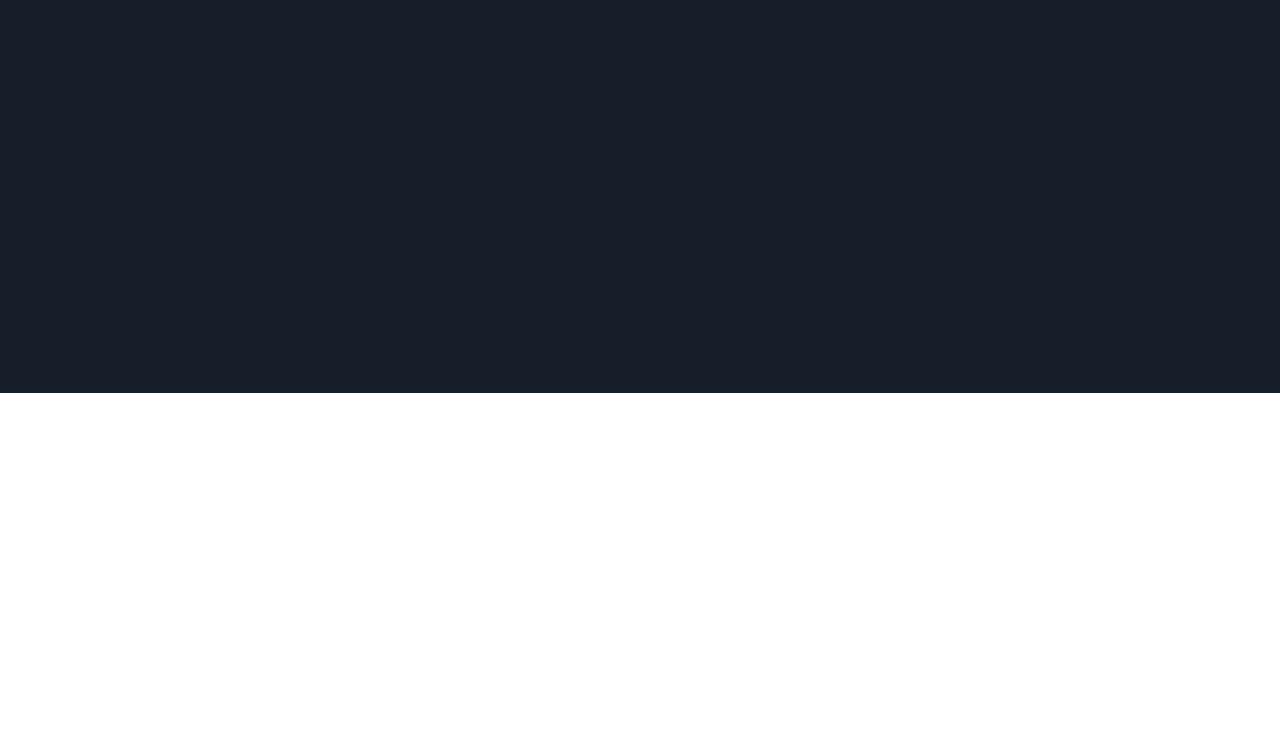
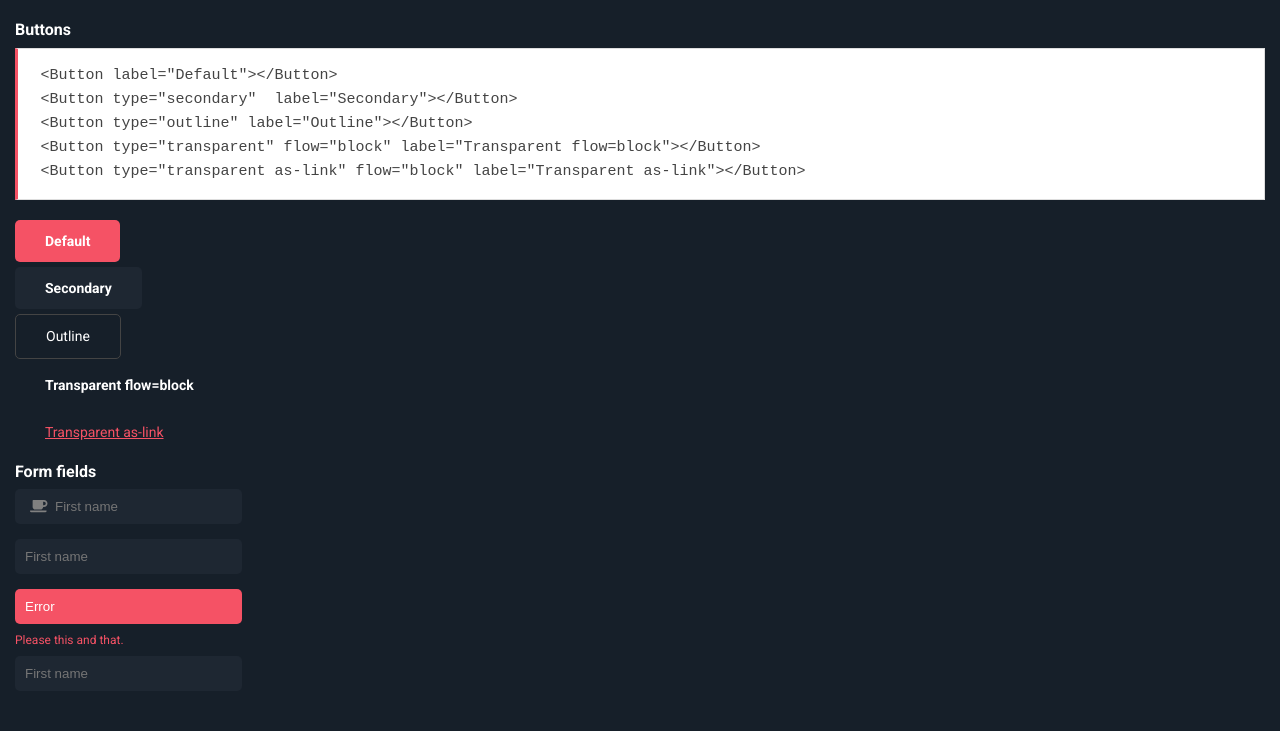
Before and after one commit to Kotrotsos/luscq, a React app in the folder luscq-components/: page / in a window 1280 px wide. Shown: the part 437-1168 px from the top of the page. Before the commit the page ends 830 px from the top, so only its background shows below. Built offline with nearby package versions, Linux system fonts and the light colour scheme.

Commit message:
added fields and buttons

```diff
--- a/luscq-components/public/index.html
+++ b/luscq-components/public/index.html
@@ -1,21 +1,22 @@
 <!DOCTYPE html>
 <html lang="en">
 <head>
-    <meta charset="utf-8" />
-    <link rel="icon" href="%PUBLIC_URL%/favicon.ico" />
-    <meta name="viewport" content="width=device-width, initial-scale=1" />
-    <meta name="theme-color" content="#000000" />
-    <meta
-      name="description"
-      content="Web site created using create-react-app"
-    />
-    <link rel="apple-touch-icon" href="%PUBLIC_URL%/logo192.png" />
-    <!--
+  <meta charset="utf-8">
+  <link href="%PUBLIC_URL%/favicon.ico"
+        rel="icon">
+  <meta content="width=device-width, initial-scale=1"
+        name="viewport">
+  <meta content="#000000"
+        name="theme-color">
+  <meta content="Web site created using create-react-app"
+        name="description">
+  <link href="%PUBLIC_URL%/logo192.png"
+        rel="apple-touch-icon"><!--
       manifest.json provides metadata used when your web app is installed on a
       user's mobile device or desktop. See https://developers.google.com/web/fundamentals/web-app-manifest/
     -->
-    <link rel="manifest" href="%PUBLIC_URL%/manifest.json" />
-    <!--
+  <link href="%PUBLIC_URL%/manifest.json"
+        rel="manifest"><!--
       Notice the use of %PUBLIC_URL% in the tags above.
       It will be replaced with the URL of the `public` folder during the build.
       Only files inside the `public` folder can be referenced from the HTML.
@@ -28,8 +29,7 @@
 </head>
 <body>
   <noscript>You need to enable JavaScript to run this app.</noscript>
-    <div id="root"></div>
-    <!--
+  <div id="root"></div><!--
       This HTML file is a template.
       If you open it directly in the browser, you will see an empty page.
 
--- a/luscq-components/src/components/Button.css
+++ b/luscq-components/src/components/Button.css
@@ -0,0 +1,39 @@
+
+
+.button {
+  display: block;
+  background-color: var(--Primary);
+  padding: 1rem 3rem;
+  border-radius: var(--Radius);
+  white-space: nowrap;
+  overflow: hidden;
+  text-overflow: ellipsis;
+  font-weight: 700;
+  max-width:200px;
+  text-align: center;
+}
+
+.button-secondary {
+  background-color: var(--darkForeground);
+}
+
+.button-outline {
+  font-weight: normal;
+  background-color: transparent;
+  border: solid var(--Outline) 1px;
+}
+
+.button-transparent {
+background-color: transparent;
+color: var(--Foreground)
+}
+
+.as-link {
+  font-weight: normal;
+  text-decoration: underline;
+  color: var(--Primary);
+}
+
+ .button:hover {
+  transform: translate(0, 1px);
+ }
--- a/luscq-components/src/components/Button.js
+++ b/luscq-components/src/components/Button.js
@@ -2,13 +2,12 @@ import React from 'react';
 
 import './Button.css';
 
-function Button() {
+function Button(props) {
+  let flow = props.flow? props.flow : '';
   return (
-    <div className="lButton">
-
-      Hi
-
-    </div>
+    <button className={'button button-' + props.type + ' ' + flow }>
+      {props.label}
+    </button>
   );
 }
 
--- /dev/null
+++ b/luscq-components/src/components/Formfield.css
@@ -0,0 +1,36 @@
+input {
+  border: none;
+  background-image: none;
+  background-color: transparent;
+  box-shadow: none;
+}
+
+.formField input {
+  background-color: var(--darkForeground);
+  padding: 10px 40px 10px 10px;
+  border-radius: var(--Radius);
+  color: var(--Foreground);
+  margin-bottom: 10px;
+}
+
+.formField .icon {
+  position: absolute;
+  left: 30px;
+  color: gray;
+  line-height: 2.5;
+}
+
+.formField.has-icon input {
+  padding: 10px 10px 10px 40px;
+}
+
+.formField.has-error input {
+  background-color: var(--Primary);
+}
+
+.formField .errorMessage {
+  color: var(--Primary);
+  font-size: 1.2rem;
+  line-height: 1;
+  margin-bottom: 10px;
+}
--- /dev/null
+++ b/luscq-components/src/components/Utilities.css
@@ -0,0 +1,21 @@
+
+
+
+
+.spacer-10, .spacer-20 {
+  display: block;
+}
+.spacer-10 {
+  height: 10px;
+}
+.spacer-20 {
+  height: 20px;
+}
+
+
+.block {
+  display: block;
+}
+.inline {
+  display: inline-block;
+}
--- /dev/null
+++ b/luscq-components/src/components/Utilities.js
@@ -0,0 +1,11 @@
+import React from 'react';
+
+import './Utilities.css';
+
+function Spacer(props) {
+  return (
+    <div className={'spacer-10 spacer-' + props.size}></div>
+  );
+}
+
+export { Spacer }
--- a/luscq-components/src/views/App.css
+++ b/luscq-components/src/views/App.css
@@ -6,6 +6,7 @@
   --darkForeground: #1e2732;
   --darkBackground: #161f29;
   --Foreground: #FFF;
+  --Outline: #444;
   --Radius: 5px;
   --Spacing: 15px;
   --primaryFont: "Roboto";
--- a/luscq-components/src/views/App.js
+++ b/luscq-components/src/views/App.js
@@ -2,8 +2,11 @@ import React from 'react';
 
 import './App.css';
 import Text from '../components/Text.js'
-
-// import Button from '../components/Button.js'
+import Button from '../components/Button.js'
+import { Spacer } from '../components/Utilities.js';
+import { FontAwesomeIcon } from '@fortawesome/react-fontawesome';
+import { faCoffee } from '@fortawesome/free-solid-svg-icons'
+import '../components/Formfield.css';
 function App() {
   return (
     <div className="App">
@@ -16,6 +19,11 @@ function App() {
           until we have setup Storybook
         </Text>
 
+        {/*
+
+        */}
+<Text type="headline">Single components (AKA Elements) </Text>
+        <Spacer></Spacer>
         <Text class="title">
           Typography
         </Text>
@@ -39,6 +47,55 @@ function App() {
             Note that the development build is not optimized.
             To create a production build, use yarn build.
           </Text>
+
+
+          {/*
+
+        */}
+
+          <Spacer></Spacer>
+          <Text type="title">
+            Buttons
+          </Text>
+
+          <pre>
+          {`<Button label="Default"></Button>
+<Button type="secondary"  label="Secondary"></Button>
+<Button type="outline" label="Outline"></Button>
+<Button type="transparent" flow="block" label="Transparent flow=block"></Button>
+<Button type="transparent as-link" flow="block" label="Transparent as-link"></Button>`}
+        </pre>
+
+        <Spacer></Spacer>
+          <Button label="Default"></Button>
+          <Button type="secondary"  label="Secondary"></Button>
+          <Button type="outline" label="Outline"></Button>
+          <Button type="transparent" flow="block" label="Transparent flow=block"></Button>
+          <Button type="transparent as-link" flow="block" label="Transparent as-link"></Button>
+
+
+
+          <Text type="title">
+            Form fields
+          </Text>
+
+          <div class="formField has-icon">
+            <i class="icon"><FontAwesomeIcon icon={faCoffee} /></i>
+              <input class="inputField" placeholder="First name"></input>
+          </div>
+
+          <div class="formField">
+              <input class="inputField" placeholder="First name"></input>
+          </div>
+
+          <div class="formField has-error">
+              <input class="inputField" value="Error" placeholder="First name"></input>
+              <div class="formField errorMessage">Please this and that.</div>
+          </div>
+          <div class="formField">
+              <input class="inputField" placeholder="First name"></input>
+          </div>
+
         </p>
 
 
```
Also changed, not shown: luscq-components/src/components/Formfield.js (added). Lines whose indentation alone changed are shown as unchanged.
